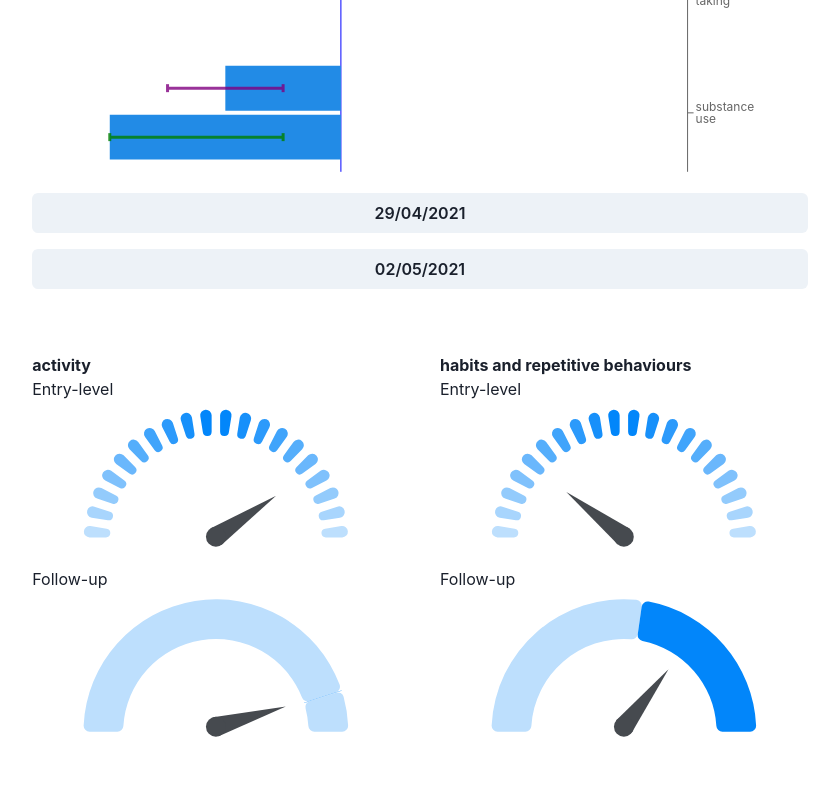
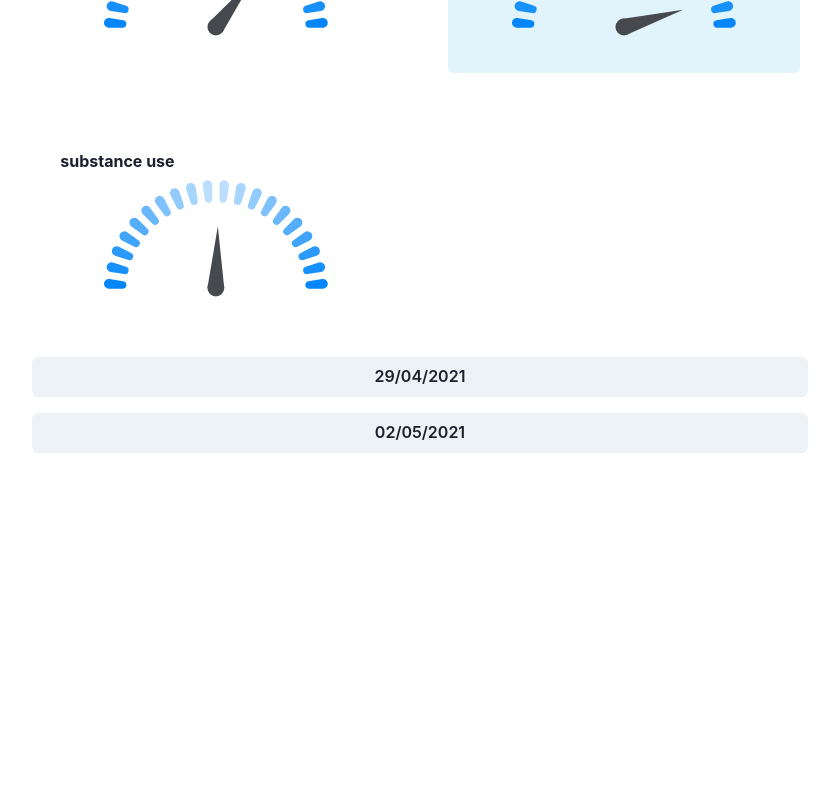
Before and after one commit to elierotenberg/lisa-prototype, a Next.js app: page /dashboard-demo3 in a window 1280 px wide. Shown: the part 700-1499 px from the top of the page, without its empty margins (220-1059 px from the left). After the commit the page ends 1169 px from the top, so only its background shows below. Built offline with nearby package versions, Linux system fonts and the light colour scheme.

Commit message:
new speedometers

```diff
--- a/src/pages/dashboard-demo3.tsx
+++ b/src/pages/dashboard-demo3.tsx
@@ -102,8 +102,8 @@ const DashboardDemo: FunctionComponent = () => {
     if (date == "29/04/2021") {
       return [
         {
-          "entry-level-score": 3,
-          domain: "activity",
+          "entry-level-score": 1,
+          "domain": "activity",
           "scaled-follow-up-score": 4,
           "color-intensity-follow-up": 0.9,
           "errors-entry-level": [1, 1],
@@ -111,14 +111,14 @@ const DashboardDemo: FunctionComponent = () => {
         },
         {
           "entry-level-score": -3,
-          domain: "habits and repetitive behaviours",
+          "domain": "habits and repetitive behaviours",
           "scaled-follow-up-score": 2,
           "color-intensity-follow-up": 0.3,
           "errors-entry-level": [2, 3],
           "errors-follow-up": [1, 4],
         },
         {
-          "entry-level-score": 4,
+          "entry-level-score": 2,
           domain: "impulsivity",
           "errors-entry-level": [0, 1],
         },
@@ -128,7 +128,7 @@ const DashboardDemo: FunctionComponent = () => {
           "errors-entry-level": [2, 2],
         },
         {
-          "entry-level-score": -2,
+          "entry-level-score": 0,
           domain: "substance use",
           "scaled-follow-up-score": -4,
           "color-intensity-follow-up": 1,
@@ -139,7 +139,7 @@ const DashboardDemo: FunctionComponent = () => {
     } else {
       return [
         {
-          "entry-level-score": 4,
+          "entry-level-score": 1,
           domain: "activity",
           "scaled-follow-up-score": 4,
           "color-intensity-follow-up": 1,
@@ -160,12 +160,12 @@ const DashboardDemo: FunctionComponent = () => {
           "errors-entry-level": [0, 1],
         },
         {
-          "entry-level-score": 3,
+          "entry-level-score": 0,
           domain: "risk taking",
           "errors-entry-level": [2, 2],
         },
         {
-          "entry-level-score": -3,
+          "entry-level-score": 2,
           domain: "substance use",
           "scaled-follow-up-score": -4,
           "color-intensity-follow-up": 1,
@@ -196,14 +196,14 @@ const DashboardDemo: FunctionComponent = () => {
             <Heading as="h3" size="sm">
               Behavior
             </Heading>
-            <Image
+            {/* <Image
               src="media/legend-long.png"
               alt="Legend"
               pr={`${yAxisWidthInPx}px`}
-            />
+            /> */}
             <Center overflow="hidden" maxW="100%" fontSize="xs">
-              <ResponsiveContainer width="100%" height={600}>
-                <BarChart
+              {/* <ResponsiveContainer width="100%" height={600}> */}
+                {/* <BarChart
                   data={data}
                   layout="vertical"
                   margin={{
@@ -254,24 +254,11 @@ const DashboardDemo: FunctionComponent = () => {
                       direction="x"
                     />
                   </Bar>
-                </BarChart>
-              </ResponsiveContainer>
+                </BarChart> */}
+              {/* </ResponsiveContainer> */}
             </Center>
           </Box>
-          <Button
-            onClick={() => {
-              setDate("29/04/2021");
-            }}
-          >
-            29/04/2021
-          </Button>
-          <Button
-            onClick={() => {
-              setDate("02/05/2021");
-            }}
-          >
-            02/05/2021
-          </Button>
+
 
           <br />
           <br />
@@ -279,13 +266,15 @@ const DashboardDemo: FunctionComponent = () => {
             {data.map((entry, index) => {
               const nrOfLevels = 20;
               const colors = [
+                ...quantize(interpolate("#0286fa", "#bddffd"), nrOfLevels / 2),
                 ...quantize(interpolate("#bddffd", "#0286fa"), nrOfLevels / 2),
-                ...quantize(interpolate("#0286fa", "#bddffd"), nrOfLevels / 2),
               ];
+              let bgColor = (entry["entry-level-score"] > 3 || entry["entry-level-score"] < -3) ? "#e1f4fc" : "#FFFFFF"
               let result = (
-                <Box>
+                <Box backgroundColor={bgColor} rounded="md"
+               m="2" p="5">
                   <b>{entry["domain"]}</b>
-                  <Box>Entry-level</Box>
+                  {/* <Box>Entry-level</Box> */}
                   {/* <b>{entry["errors-entry-level"][0]} {entry["errors-entry-level"][1]} {(entry["entry-level-score"]+5)/10}</b> */}
                   <GaugeChart
                     id="gauge-chart-entry"
@@ -297,32 +286,42 @@ const DashboardDemo: FunctionComponent = () => {
                   />
                 </Box>
               );
-              if (entry["errors-follow-up"]) {
-                result = (
-                  <Box>
-                    {result}
-                    <Box>
-                      <Box>Follow-up</Box>
-                      {/* <b>{entry["errors-follow-up"][0]} {entry["errors-follow-up"][1]} {(entry["scaled-follow-up-score"]+5)/10}</b> */}
-                      <GaugeChart
-                        id="gauge-chart-follow-up"
-                        arcsLength={getArcsLength(
-                          entry["errors-follow-up"],
-                          (entry["scaled-follow-up-score"] + 5) / 10
-                        )}
-                        colors={["#bddffd", "#0286fa", "#bddffd"]}
-                        arcWidth={0.3}
-                        textColor="464A4F"
-                        hideText={true}
-                        percent={
-                          (entry["scaled-follow-up-score"] + 5) / 10 + 0.01
-                        }
-                        arcPadding={0}
-                      />
-                    </Box>
-                  </Box>
-                );
-              }
+          //     if (entry["errors-follow-up"]) {
+          //       let bgColor = (entry["scaled-follow-up-score"] > 3 || entry["scaled-follow-up-score"] < -3) ? "#e1f4fc" : "#FFFFFF"
+          //       result = (
+          //         <Box>
+          //           {result}
+          //           <Box backgroundColor={bgColor} rounded="md"
+          //  m="2" p="5">
+          //             <Box>Follow-up</Box>
+          //             {/* <b>{entry["errors-follow-up"][0]} {entry["errors-follow-up"][1]} {(entry["scaled-follow-up-score"]+5)/10}</b> */}
+          //             {/* <GaugeChart
+          //               id="gauge-chart-follow-up"
+          //               arcsLength={getArcsLength(
+          //                 entry["errors-follow-up"],
+          //                 (entry["scaled-follow-up-score"] + 5) / 10
+          //               )}
+          //               colors={["#bddffd", "#0286fa", "#bddffd"]}
+          //               arcWidth={0.3}
+          //               textColor="464A4F"
+          //               hideText={true}
+          //               percent={
+          //                 (entry["scaled-follow-up-score"] + 5) / 10 + 0.01
+          //               }
+          //               arcPadding={0}
+          //             /> */}
+          //             <GaugeChart
+          //               id="gauge-chart-entry"
+          //               colors={colors}
+          //               nrOfLevels={nrOfLevels}
+          //               textColor="464A4F"
+          //               hideText={true}
+          //               percent={(entry["scaled-follow-up-score"] + 5) / 10 + 0.01}
+          //             />
+          //           </Box>
+          //         </Box>
+          //      );
+          //    }
               return result;
             })}
           </SimpleGrid>
@@ -366,6 +365,20 @@ const DashboardDemo: FunctionComponent = () => {
             }
             return (entryLevelGauge)
           })} */}
+          <Button
+            onClick={() => {
+              setDate("29/04/2021");
+            }}
+          >
+            29/04/2021
+          </Button>
+          <Button
+            onClick={() => {
+              setDate("02/05/2021");
+            }}
+          >
+            02/05/2021
+          </Button>
         </VStack>
       </MainContainer>
     </Fragment>
```
